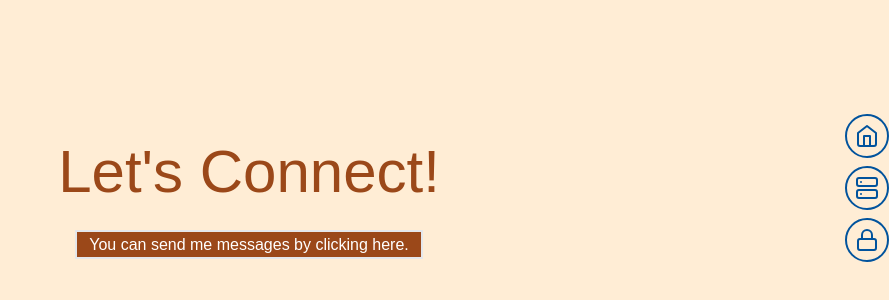
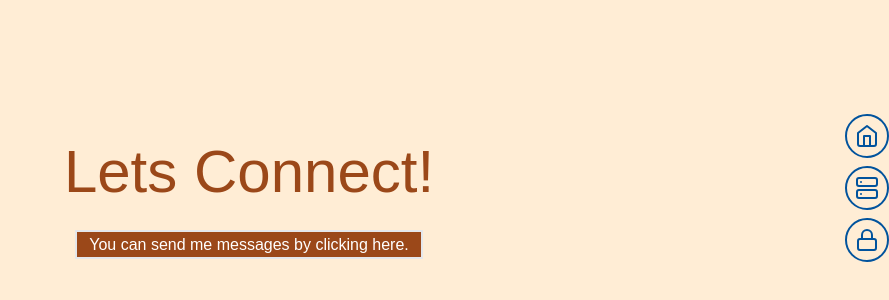
Before and after one commit to borhanphp/portfolio, a Next.js app: page / in a window 1280 px wide. Shown: the part 208-508 px from the top of the page, without its empty margins (391-1280 px from the left). Built offline with nearby package versions, Linux system fonts and the light colour scheme; a web font is replaced by a local one.

Commit message:
fixed issues of vercel

```diff
--- a/src/app/homepage/page.js
+++ b/src/app/homepage/page.js
@@ -6,15 +6,11 @@ const HomePage = () => {
   return (
     <div className="bg-orange-100 h-[100vh]">
       <div className="grid place-content-center ">
-        {/* <div className="flex justify-center">
-         <div>
-            <Image src="borhan.svg" width={100} height={100} alt="" />
-          </div>
-         </div> */}
+
         <div className="grid place-content-center h-screen relative">
           <div>
             <p className="text-[60px] text-center text-[#9B4819]">
-              Let's Connect!
+              Lets Connect!
             </p>
           </div>
           <div className="text-center mt-4">
```
